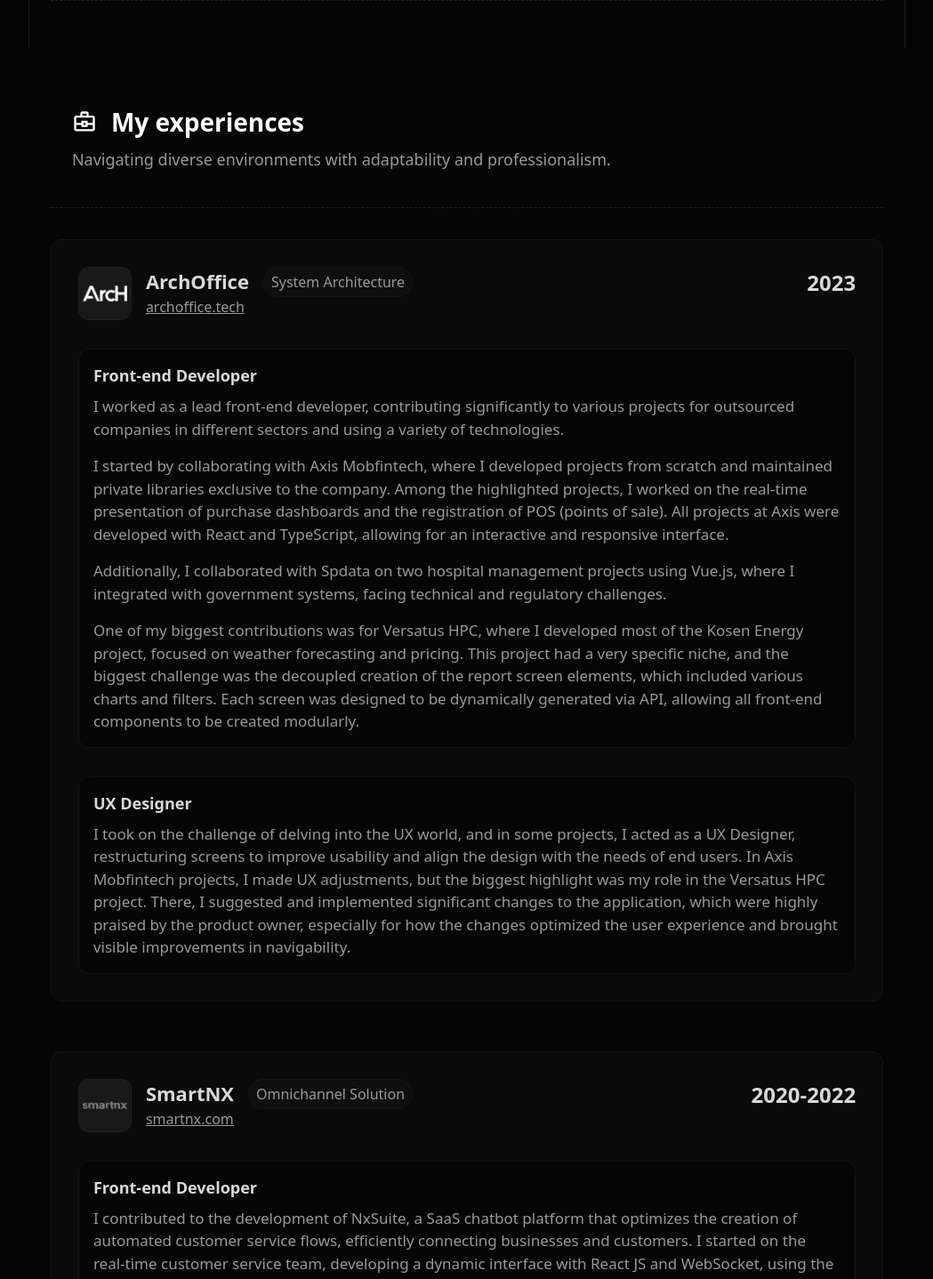
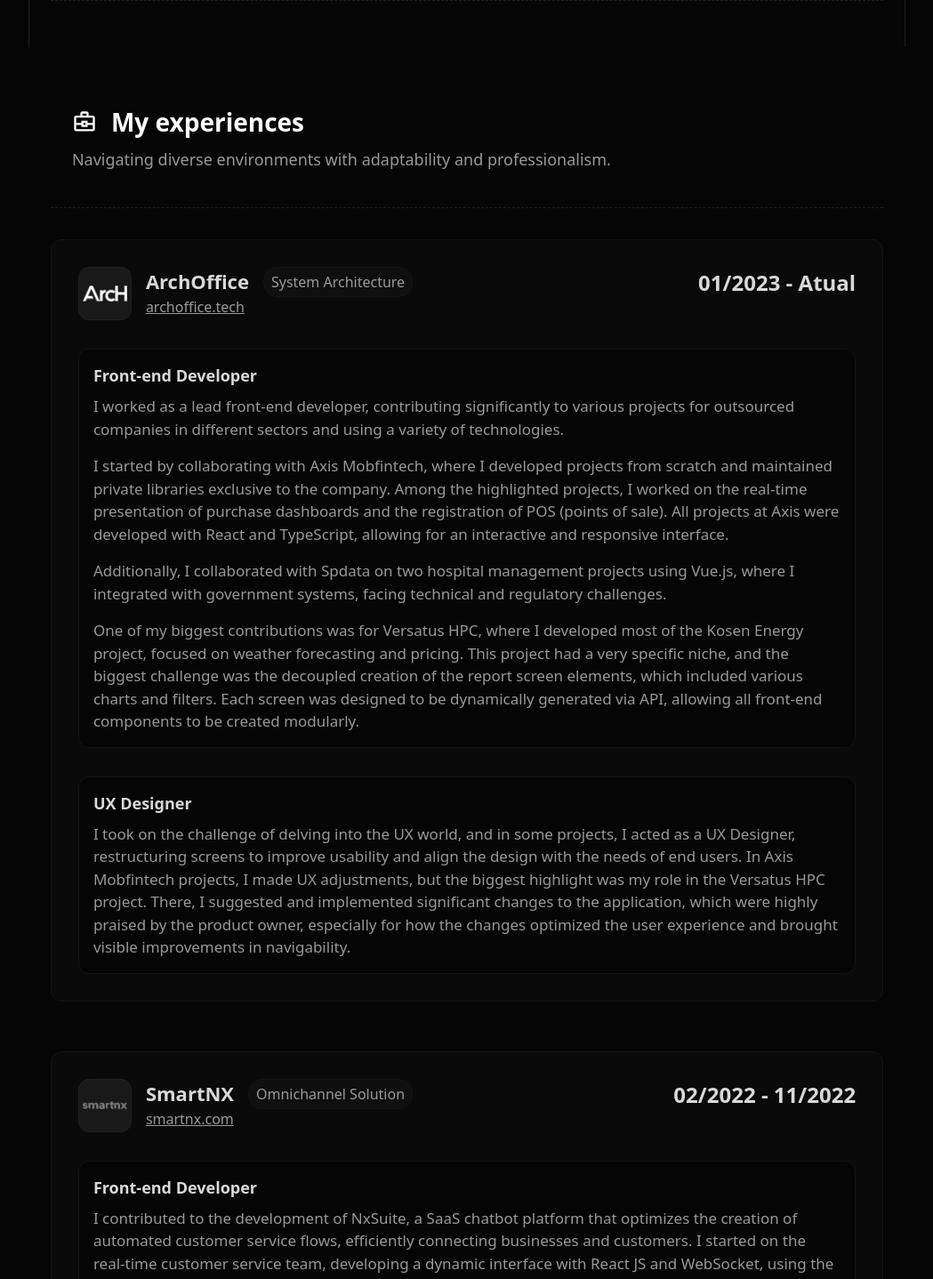
Before and after one commit to lucasdafonsecadepaula/portfolio, a Next.js app: page /en in a window 1280 px wide. Shown: the part 747-2185 px from the top of the page at 89% size, without its empty margins (115-1164 px from the left). Built offline with nearby package versions, Linux system fonts and the light colour scheme.

Commit message:
Ajustes nas datas

```diff
--- a/src/components/JobExperiencesSection/index.tsx
+++ b/src/components/JobExperiencesSection/index.tsx
@@ -104,7 +104,7 @@
           companyName="ArchOffice"
           companyUrl="https://www.archoffice.tech/"
           companyTextUrl="archoffice.tech"
-          companyDate="2023"
+          companyDate="01/2023 - Atual"
           companyLogo={
             <Image src={archofficeLogo} width={100} alt="archlogo" />
           }
@@ -127,7 +127,7 @@
           companyMainFunction={t('JobExperiencesSection.job-2.sector')}
           companyUrl="https://www.smartnx.com/"
           companyTextUrl="smartnx.com"
-          companyDate="2020-2022"
+          companyDate="02/2022 - 11/2022"
           companyLogo={
             <Image
               src={smartNxLogo}
```
